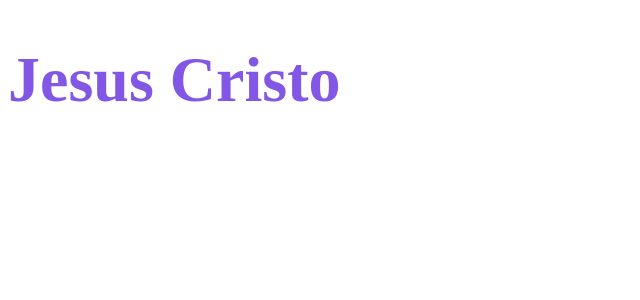
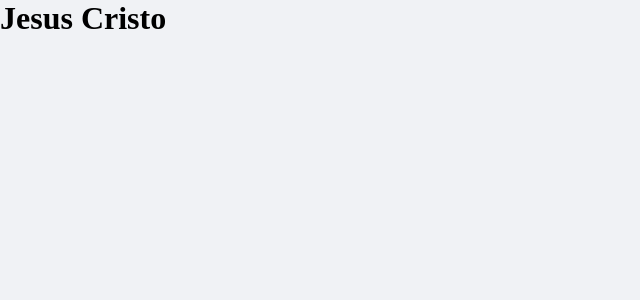
Before and after one commit to jeremiasmarinho/dtmoney, a React (Create React App) app: page / in a window 1280 px wide. Shown: the top 300 px of the page, without its empty margins (0-640 px from the left). Built offline with nearby package versions, Linux system fonts and the light colour scheme.

Commit message:
Config Css Glogal

```diff
--- a/public/index.html
+++ b/public/index.html
@@ -4,6 +4,7 @@
     <meta charset="utf-8" />
     <meta name="viewport" content="width=device-width, initial-scale=1" />
 
+    <link rel="shortcut icon" href="favicon.png" type="image/png" />
     <title>dtmoney</title>
   </head>
   <body>
--- a/src/App.tsx
+++ b/src/App.tsx
@@ -1,14 +1,10 @@
-import styled from 'styled-components';
-
-const Title = styled.h1`
-  font-size: 64px;
-  color: #8257e6;
-`
+import { GlobalStyle } from "./styles/global";
 
 export function App() {
   return (
     <div className="App">
-      <Title>Jesus Cristo</Title>
+      <h1>Jesus Cristo</h1>
+      <GlobalStyle />
     </div>
   );
 };
--- /dev/null
+++ b/src/styles/global.ts
@@ -0,0 +1,45 @@
+import { createGlobalStyle } from "styled-components";
+
+export const GlobalStyle = createGlobalStyle`
+  :root {
+    --red: #E52E4D;
+    --blue: #5429CC;
+
+    --blue-light: #6933FF;
+
+    --text-title: #363F5F;
+    --text-body: #969CB3;
+
+    --background: #f0f2f5;
+    --shape: #FFFFFF;
+  }
+  *{
+    margin: 0;
+    padding: 0;
+    box-sizing: border-box;
+
+  }
+
+  html {
+    @media (max-width: 1080px) {
+      font-size: 93.75%; //15px
+    }
+    @media (max-width: 720px) {
+      font-size: 87.5%; //14px
+    }
+  }
+
+  body {
+    background: var(--background);
+    -webkit-font-smoothing: antialiased;
+  }
+
+  button {
+    cursor: pointer;
+  }
+
+  [disabled] {
+    opacity: 0.6;
+    cursor: not-allowed;
+  }
+`
```
